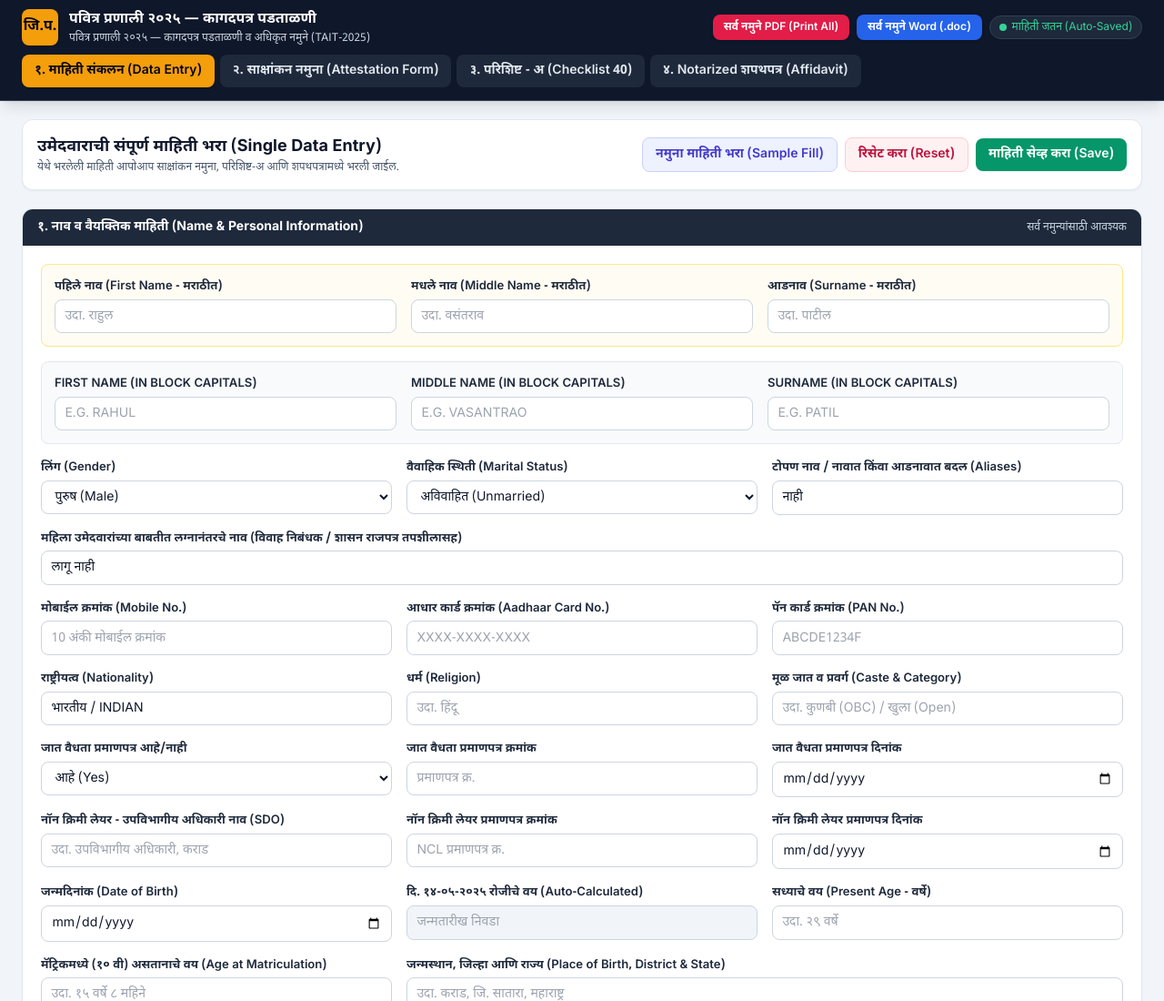
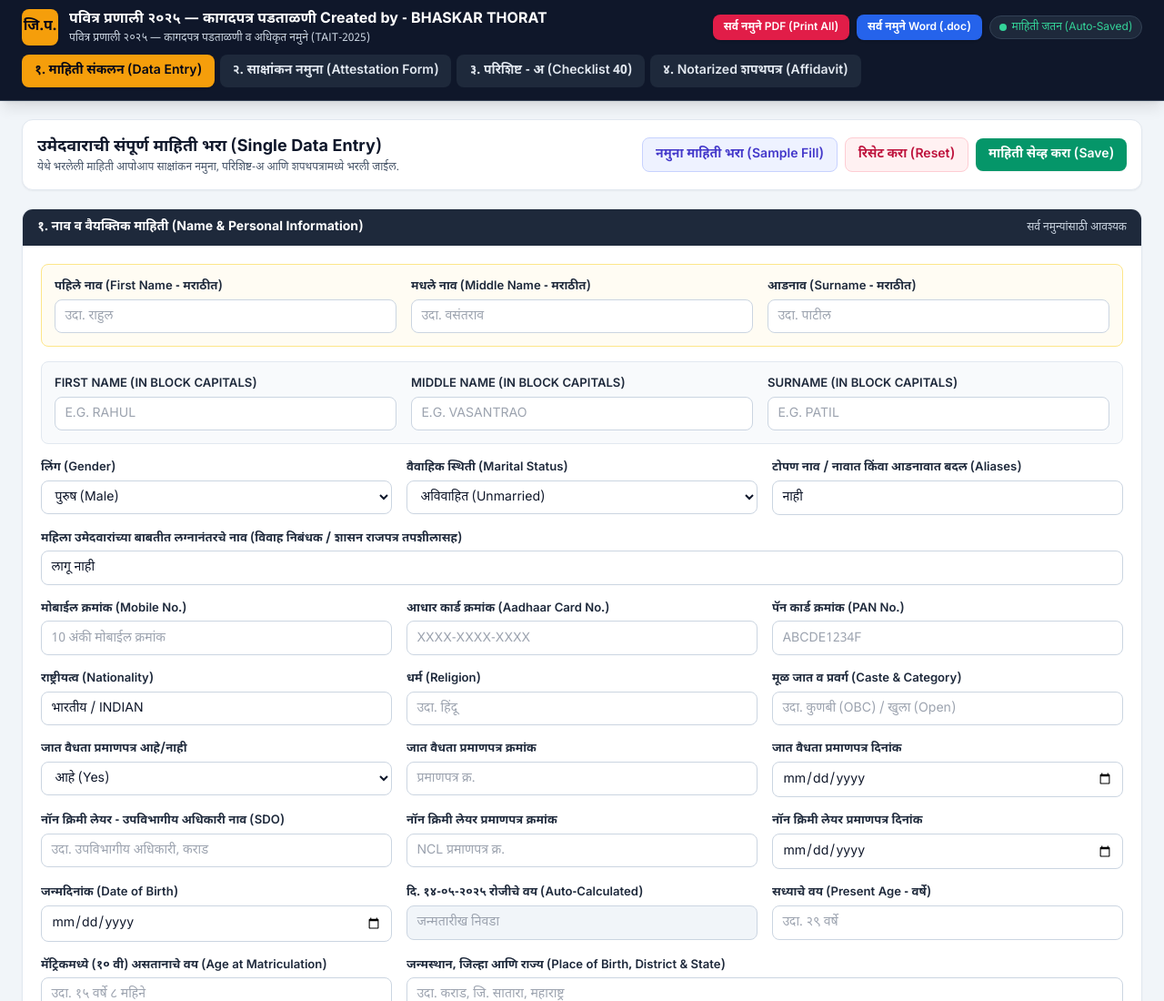
Before and after one commit to pragatikarad-bit/PAVITRA2026, a plain HTML site: page verify.html in a window 1280 px wide. Shown: the top 1100 px of the page at 91% size. Drawn offline with nearby package versions, Linux system fonts and the light colour scheme.

Commit message:
Update verify.html

```diff
--- a/verify.html
+++ b/verify.html
@@ -3,7 +3,7 @@
 <head>
   <meta charset="UTF-8" />
   <meta name="viewport" content="width=device-width, initial-scale=1.0" />
-  <title>पवित्र पोर्टल २०२५ - कागदपत्र पडताळणी प्रणाली | शिक्षण विभाग (प्राथमिक), जि.प. सातारा</title>
+  <title>पवित्र पोर्टल २०२५ - कागदपत्र पडताळणी प्रणालीा</title>
   <script src="https://cdn.tailwindcss.com"></script>
   <link rel="preconnect" href="https://fonts.googleapis.com">
   <link rel="preconnect" href="https://fonts.gstatic.com" crossorigin>
@@ -175,7 +175,7 @@
           </div>
           <div>
             <h1 class="text-sm sm:text-base font-bold leading-tight text-white">
-              पवित्र प्रणाली २०२५ — कागदपत्र पडताळणी
+              पवित्र प्रणाली २०२५ — कागदपत्र पडताळणी Created by - BHASKAR THORAT
             </h1>
             <p class="text-xs text-slate-300">
               पवित्र प्रणाली २०२५ — कागदपत्र पडताळणी व अधिकृत नमुने (TAIT-2025)
```
